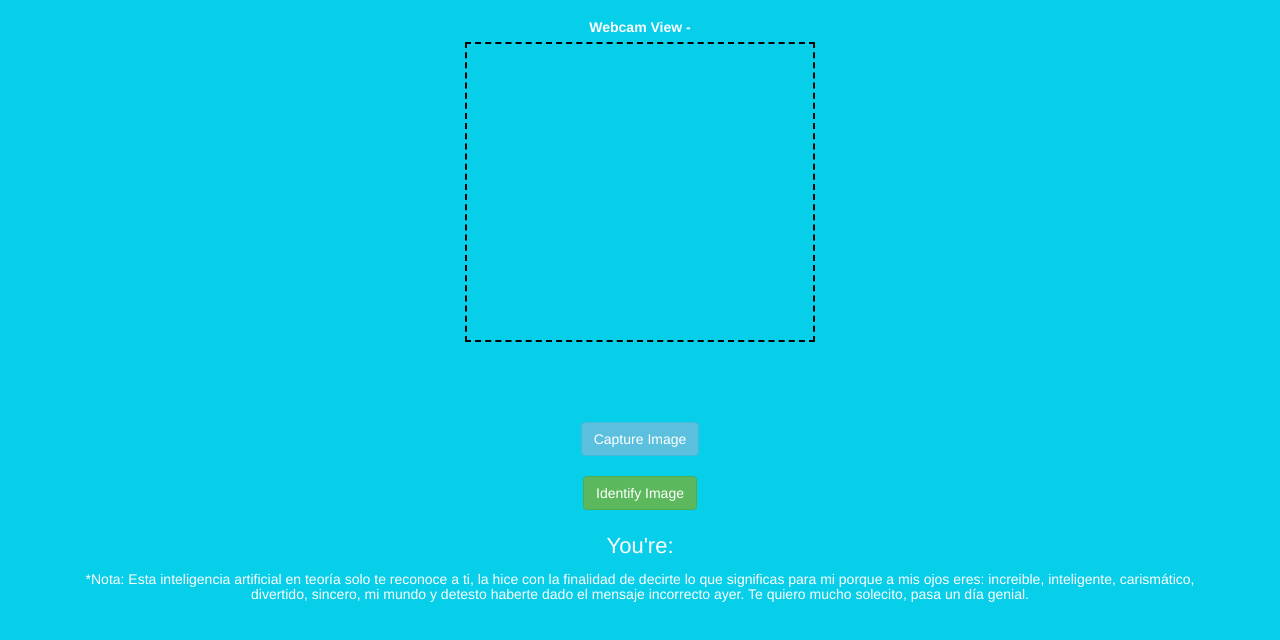
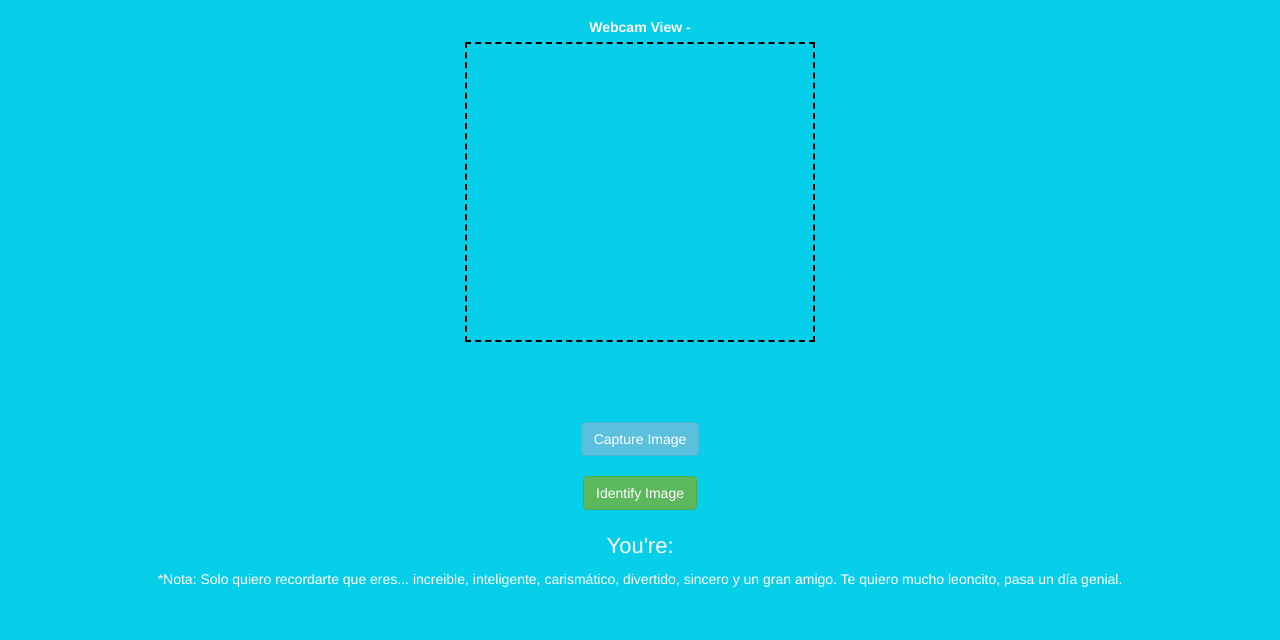
Before and after one commit to Ilse2/Adrian, a plain HTML site: page index.html in a window 1280 px wide. Shown: the part 68-708 px from the top of the page. Drawn offline with nearby package versions, Linux system fonts and the light colour scheme; a script that the page names is missing.

Commit message:
Update index.html

```diff
--- a/index.html
+++ b/index.html
@@ -31,7 +31,7 @@
       <br><br>
 
       <p style="font-size: 22px;">You're: <span id="result_object_name"></span> </p>
-      <h5>*Nota: Esta inteligencia artificial en teoría solo te reconoce a ti, la hice con la finalidad de decirte lo que significas para mi porque  a mis ojos eres: increible, inteligente, carismático, divertido, sincero, mi mundo y detesto haberte dado el mensaje incorrecto ayer. Te quiero mucho solecito, pasa un día genial. </h5>
+      <h5>*Nota: Solo quiero recordarte que eres... increible, inteligente, carismático, divertido, sincero y un gran amigo. Te quiero mucho leoncito, pasa un día genial. </h5>
     </center>
 
   </div>
```
